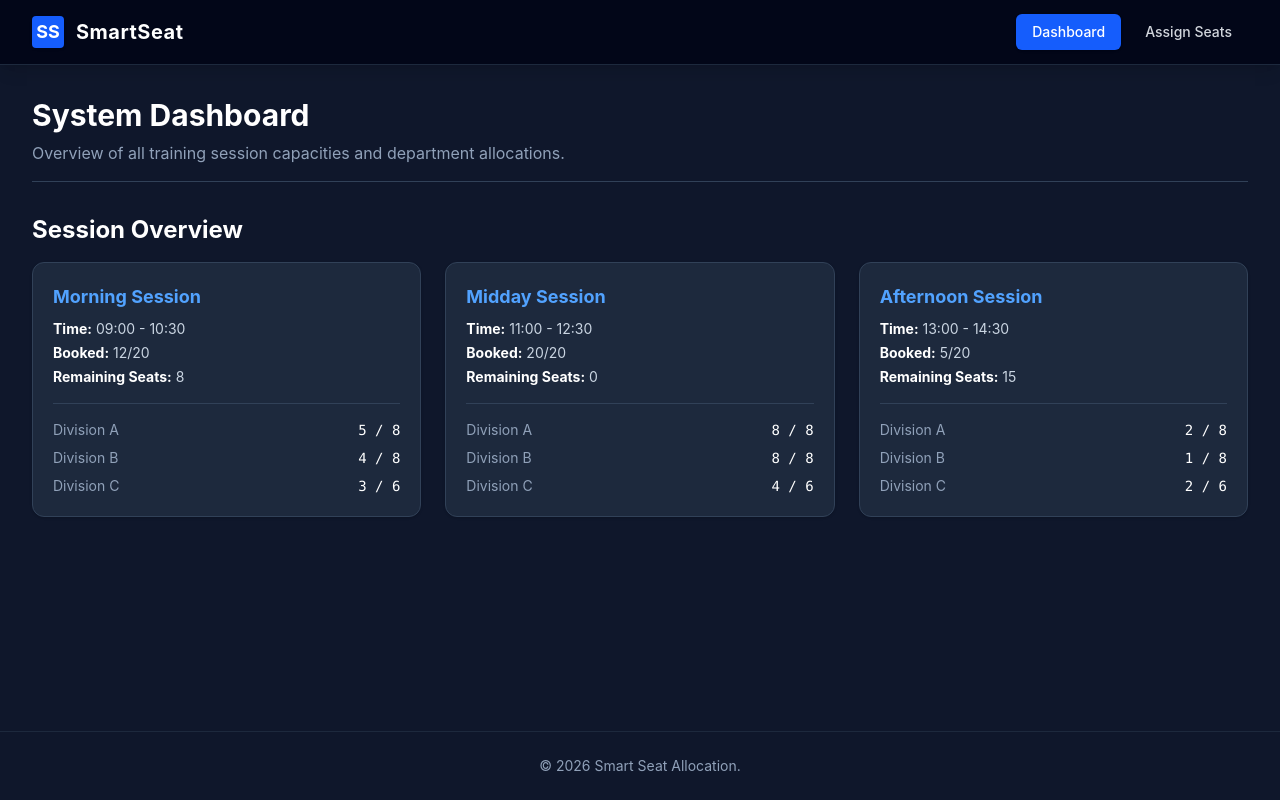
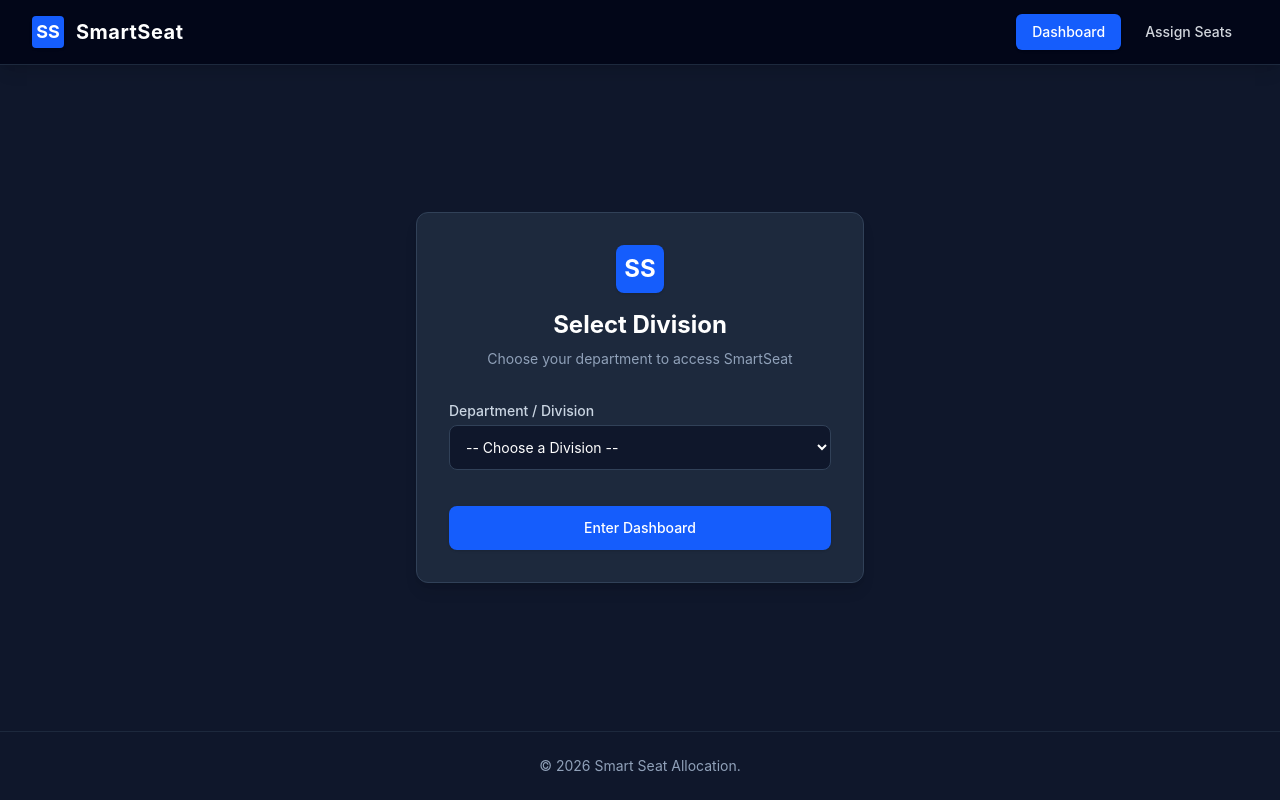
Before and after one commit to GyuoMi/SmartSeatAllocation, a React app in the folder frontend/: page / in a window 1280 px wide. Built offline with nearby package versions, Linux system fonts and the light colour scheme; the HTML template or start-up script is replaced by a standard one.

Commit message:
updated app

```diff
--- a/frontend/src/App.jsx
+++ b/frontend/src/App.jsx
@@ -4,6 +4,7 @@ import Navbar from './components/Navbar';
 import Footer from './components/Footer';
 import Dashboard from './pages/Dashboard';
 import AssignSeats from './pages/AssignSeats';
+import Login from './pages/Login';
 
 function App() {
   return (
@@ -11,10 +12,13 @@ function App() {
       <div className="flex flex-col min-h-screen bg-slate-900 text-slate-100">
         <Navbar />
 
-        {/* Main Content Router */}
         <main className="grow w-full max-w-7xl mx-auto px-4 sm:px-6 lg:px-8 py-8">
           <Routes>
-            <Route path="/" element={<Dashboard />} />
+            {/* Login is now the default startup page */}
+            <Route path="/" element={<Login />} />
+
+            {/* Dashboard and Assign Seats get their own paths */}
+            <Route path="/dashboard" element={<Dashboard />} />
             <Route path="/assign" element={<AssignSeats />} />
           </Routes>
         </main>
--- /dev/null
+++ b/frontend/src/pages/Login.jsx
@@ -0,0 +1,70 @@
+import React, { useState } from 'react';
+import { useNavigate } from 'react-router-dom';
+
+export default function Login() {
+  const [division, setDivision] = useState('');
+  const [error, setError] = useState('');
+
+  const navigate = useNavigate();
+
+  const handleLogin = (e) => {
+    e.preventDefault();
+
+    if (division) {
+      setError('');
+      // Send them to the new Dashboard route!
+      navigate('/dashboard');
+    } else {
+      setError('Please select a division to continue.');
+    }
+  };
+
+  return (
+    <div className="flex items-center justify-center min-h-[75vh] animate-fade-in">
+      <div className="w-full max-w-md bg-slate-800 border border-slate-700 rounded-xl p-8 shadow-lg">
+
+        {/* Header Section */}
+        <div className="text-center mb-8">
+          <div className="w-12 h-12 bg-blue-600 rounded-lg flex items-center justify-center font-bold text-2xl text-white mx-auto mb-4 shadow-sm">
+            SS
+          </div>
+          <h2 className="text-2xl font-bold text-white">Select Division</h2>
+          <p className="text-slate-400 text-sm mt-2">Choose your department to access SmartSeat</p>
+        </div>
+
+        {/* Error Message Alert */}
+        {error && (
+          <div className="bg-red-900/30 border border-red-500 text-red-200 px-4 py-3 rounded-lg text-sm mb-6 text-center">
+            {error}
+          </div>
+        )}
+
+        {/* Login Form */}
+        <form onSubmit={handleLogin} className="space-y-5">
+          <div className="flex flex-col space-y-1 text-left">
+            <label className="text-sm font-medium text-slate-300">Department / Division</label>
+            <select
+              value={division}
+              onChange={(e) => setDivision(e.target.value)}
+              className="bg-slate-900 border border-slate-700 text-white text-sm rounded-lg focus:ring-blue-500 focus:border-blue-500 block w-full p-3 outline-none transition-colors"
+              required
+            >
+              <option value="">-- Choose a Division --</option>
+              <option value="Division A">Division A</option>
+              <option value="Division B">Division B</option>
+              <option value="Division C">Division C</option>
+            </select>
+          </div>
+
+          <button
+            type="submit"
+            className="w-full bg-blue-600 hover:bg-blue-500 text-white font-medium rounded-lg text-sm px-5 py-3 transition-colors mt-4 shadow-sm"
+          >
+            Enter Dashboard
+          </button>
+        </form>
+
+      </div>
+    </div>
+  );
+}
```
